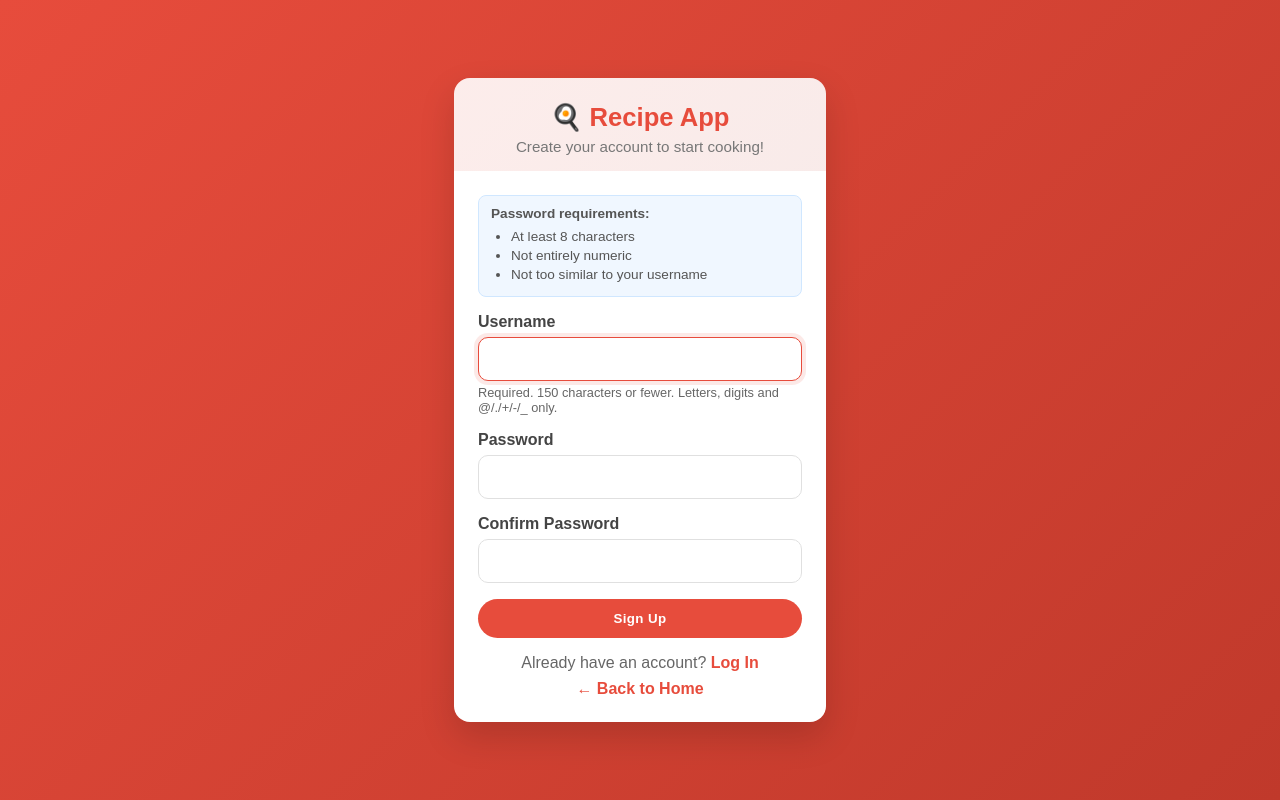
After one commit to souravdas090300/recipe-app, a Django app: page /signup/ in a window 1280 px wide. The commit adds this page. Run offline with Django 5.2, Linux system fonts and the light colour scheme.

Commit message:
Add user signup feature with registration form and homepage button

```diff
--- a/recipe_project/apps/recipe/templates/recipe/recipes_home.html
+++ b/recipe_project/apps/recipe/templates/recipe/recipes_home.html
@@ -461,6 +461,7 @@
             </div>
             <div class="auth-buttons">
                 <a href="{% url 'login' %}"><button class="login">Log In</button></a>
+                <a href="{% url 'signup' %}"><button class="signup">Sign Up</button></a>
                 <a href="{% url 'recipe:recipes-list' %}?chart_type=%231"><button class="signup">View Recipes</button></a>
             </div>
         </div>
--- a/recipe_project/config/urls.py
+++ b/recipe_project/config/urls.py
@@ -2,13 +2,14 @@ from django.contrib import admin
 from django.urls import path, include
 from django.conf import settings
 from django.conf.urls.static import static
-from .views import login_view, logout_view
+from .views import login_view, logout_view, signup_view
 
 urlpatterns = [
     path('admin/', admin.site.urls),
     path('', include('apps.recipe.urls')),
     path('login/', login_view, name='login'),
     path('logout/', logout_view, name='logout'),
+    path('signup/', signup_view, name='signup'),
 ]
 
 if settings.DEBUG:
--- a/recipe_project/config/views.py
+++ b/recipe_project/config/views.py
@@ -2,7 +2,8 @@ from django.shortcuts import render, redirect
 # Django authentication libraries
 from django.contrib.auth import authenticate, login, logout
 # Django Form for authentication
-from django.contrib.auth.forms import AuthenticationForm
+from django.contrib.auth.forms import AuthenticationForm, UserCreationForm
+from django.contrib.auth.models import User
 
 # Define a function view called login_view that takes a request from user
 def login_view(request):
@@ -46,3 +47,28 @@ def logout_view(request):
     logout(request)
     # After logging out go to success page
     return render(request, 'auth/success.html')
+
+
+# Define a function view called signup_view for user registration
+def signup_view(request):
+    error_message = None
+    form = UserCreationForm()
+
+    if request.method == 'POST':
+        form = UserCreationForm(data=request.POST)
+
+        if form.is_valid():
+            # Create the user
+            user = form.save()
+            # Log the user in automatically after signup
+            login(request, user)
+            # Redirect to recipes list
+            return redirect('recipe:recipes-list')
+        else:
+            error_message = 'Please correct the errors below'
+
+    context = {
+        'form': form,
+        'error_message': error_message
+    }
+    return render(request, 'auth/signup.html', context)
--- /dev/null
+++ b/recipe_project/templates/auth/signup.html
@@ -0,0 +1,214 @@
+{% load static %}
+<!DOCTYPE html>
+<html lang="en">
+<head>
+    <meta charset="UTF-8">
+    <meta name="viewport" content="width=device-width, initial-scale=1.0">
+    <title>Sign Up - Recipe App</title>
+    <style>
+        * { box-sizing: border-box; }
+        body {
+            margin: 0;
+            font-family: 'Arial', 'Segoe UI', sans-serif;
+            color: #333;
+            min-height: 100vh;
+            background: linear-gradient(135deg, #e74c3c 0%, #c0392b 100%);
+            display: flex;
+            align-items: center;
+            justify-content: center;
+        }
+
+        .auth-wrapper {
+            width: 100%;
+            max-width: 420px;
+            padding: 24px;
+        }
+
+        .card {
+            background: #fff;
+            border-radius: 16px;
+            box-shadow: 0 15px 35px rgba(0,0,0,0.15);
+            overflow: hidden;
+        }
+
+        .card-header {
+            background: linear-gradient(135deg, rgba(231,76,60,0.1), rgba(192,57,43,0.1));
+            padding: 24px 24px 8px 24px;
+            text-align: center;
+        }
+        .logo {
+            font-size: 1.6rem;
+            font-weight: 800;
+            color: #e74c3c;
+        }
+        .subtitle {
+            color: #777;
+            font-size: 0.95rem;
+            margin-top: 6px;
+            margin-bottom: 8px;
+        }
+
+        .card-body { padding: 24px; }
+
+        .error-message, .info-message {
+            margin-bottom: 16px;
+            padding: 10px 12px;
+            border-radius: 8px;
+        }
+
+        .error-message {
+            color: #a32020;
+            background-color: #ffeaea;
+            border: 1px solid #ffc9c9;
+        }
+
+        .info-message {
+            color: #555;
+            background-color: #f0f7ff;
+            border: 1px solid #d0e7ff;
+            font-size: 0.85rem;
+        }
+
+        .info-message ul {
+            margin: 8px 0 0 0;
+            padding-left: 20px;
+        }
+
+        .info-message li {
+            margin: 4px 0;
+        }
+
+        .form-group { margin-bottom: 16px; }
+        label {
+            display: block;
+            margin-bottom: 6px;
+            font-weight: 700;
+            color: #444;
+        }
+        input[type="text"], input[type="password"] {
+            width: 100%;
+            padding: 12px 14px;
+            border: 1px solid #e0e0e0;
+            border-radius: 10px;
+            font-size: 1rem;
+            transition: box-shadow .2s ease, border-color .2s ease;
+        }
+        input[type="text"]:focus, input[type="password"]:focus {
+            outline: none;
+            border-color: #e74c3c;
+            box-shadow: 0 0 0 4px rgba(231, 76, 60, 0.12);
+        }
+
+        .helptext {
+            font-size: 0.8rem;
+            color: #666;
+            margin-top: 4px;
+        }
+
+        .errorlist {
+            list-style: none;
+            padding: 0;
+            margin: 4px 0 0 0;
+            color: #a32020;
+            font-size: 0.85rem;
+        }
+
+        .btn-primary {
+            width: 100%;
+            padding: 12px 16px;
+            border: none;
+            border-radius: 999px;
+            background: #e74c3c;
+            color: #fff;
+            font-weight: 700;
+            letter-spacing: 0.4px;
+            cursor: pointer;
+            transition: transform .15s ease, box-shadow .2s ease, background .2s ease;
+        }
+        .btn-primary:hover { background: #c0392b; transform: translateY(-1px); box-shadow: 0 8px 20px rgba(231,76,60,0.25); }
+        .btn-primary:active { transform: translateY(0); box-shadow: none; }
+
+        .actions { margin-top: 16px; text-align: center; }
+        .link { color: #e74c3c; text-decoration: none; font-weight: 600; }
+        .link:hover { text-decoration: underline; }
+    </style>
+</head>
+<body>
+    <div class="auth-wrapper">
+        <div class="card">
+            <div class="card-header">
+                <div class="logo">🍳 Recipe App</div>
+                <div class="subtitle">Create your account to start cooking!</div>
+            </div>
+            <div class="card-body">
+                {% if error_message %}
+                    <div class="error-message">{{ error_message }}</div>
+                {% endif %}
+
+                <div class="info-message">
+                    <strong>Password requirements:</strong>
+                    <ul>
+                        <li>At least 8 characters</li>
+                        <li>Not entirely numeric</li>
+                        <li>Not too similar to your username</li>
+                    </ul>
+                </div>
+
+                <form action="" method="POST">
+                    {% csrf_token %}
+
+                    <div class="form-group">
+                        <label for="id_username">Username</label>
+                        {{ form.username }}
+                        {% if form.username.errors %}
+                            <ul class="errorlist">
+                                {% for error in form.username.errors %}
+                                    <li>{{ error }}</li>
+                                {% endfor %}
+                            </ul>
+                        {% endif %}
+                        {% if form.username.help_text %}
+                            <div class="helptext">{{ form.username.help_text|safe }}</div>
+                        {% endif %}
+                    </div>
+
+                    <div class="form-group">
+                        <label for="id_password1">Password</label>
+                        {{ form.password1 }}
+                        {% if form.password1.errors %}
+                            <ul class="errorlist">
+                                {% for error in form.password1.errors %}
+                                    <li>{{ error }}</li>
+                                {% endfor %}
+                            </ul>
+                        {% endif %}
+                    </div>
+
+                    <div class="form-group">
+                        <label for="id_password2">Confirm Password</label>
+                        {{ form.password2 }}
+                        {% if form.password2.errors %}
+                            <ul class="errorlist">
+                                {% for error in form.password2.errors %}
+                                    <li>{{ error }}</li>
+                                {% endfor %}
+                            </ul>
+                        {% endif %}
+                    </div>
+
+                    <button type="submit" class="btn-primary">Sign Up</button>
+                </form>
+
+                <div class="actions" style="margin-top:16px;">
+                    <span style="color: #666;">Already have an account?</span>
+                    <a class="link" href="{% url 'login' %}">Log In</a>
+                </div>
+
+                <div class="actions" style="margin-top:8px;">
+                    <a class="link" href="{% url 'recipe:home' %}">← Back to Home</a>
+                </div>
+            </div>
+        </div>
+    </div>
+</body>
+</html>
```
